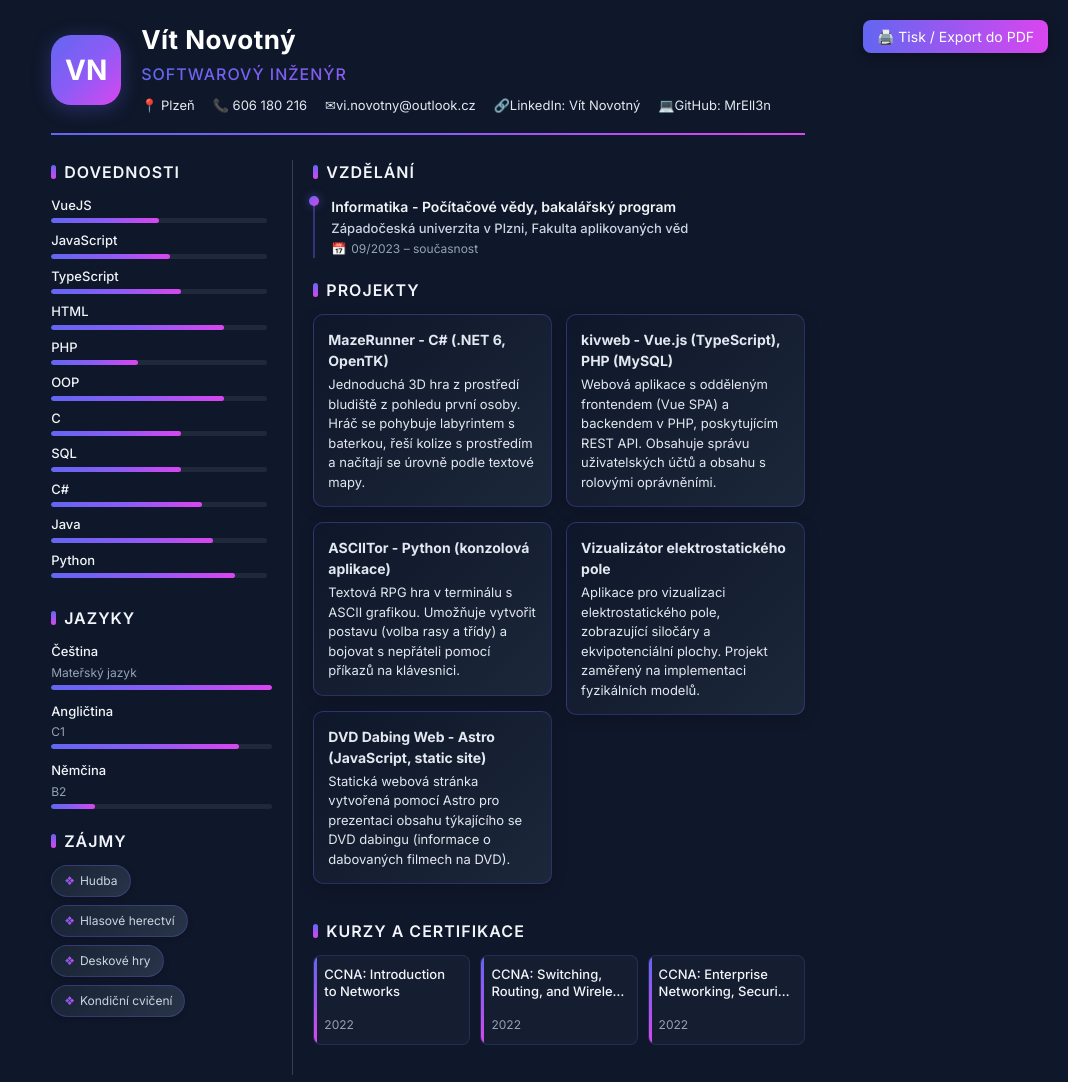
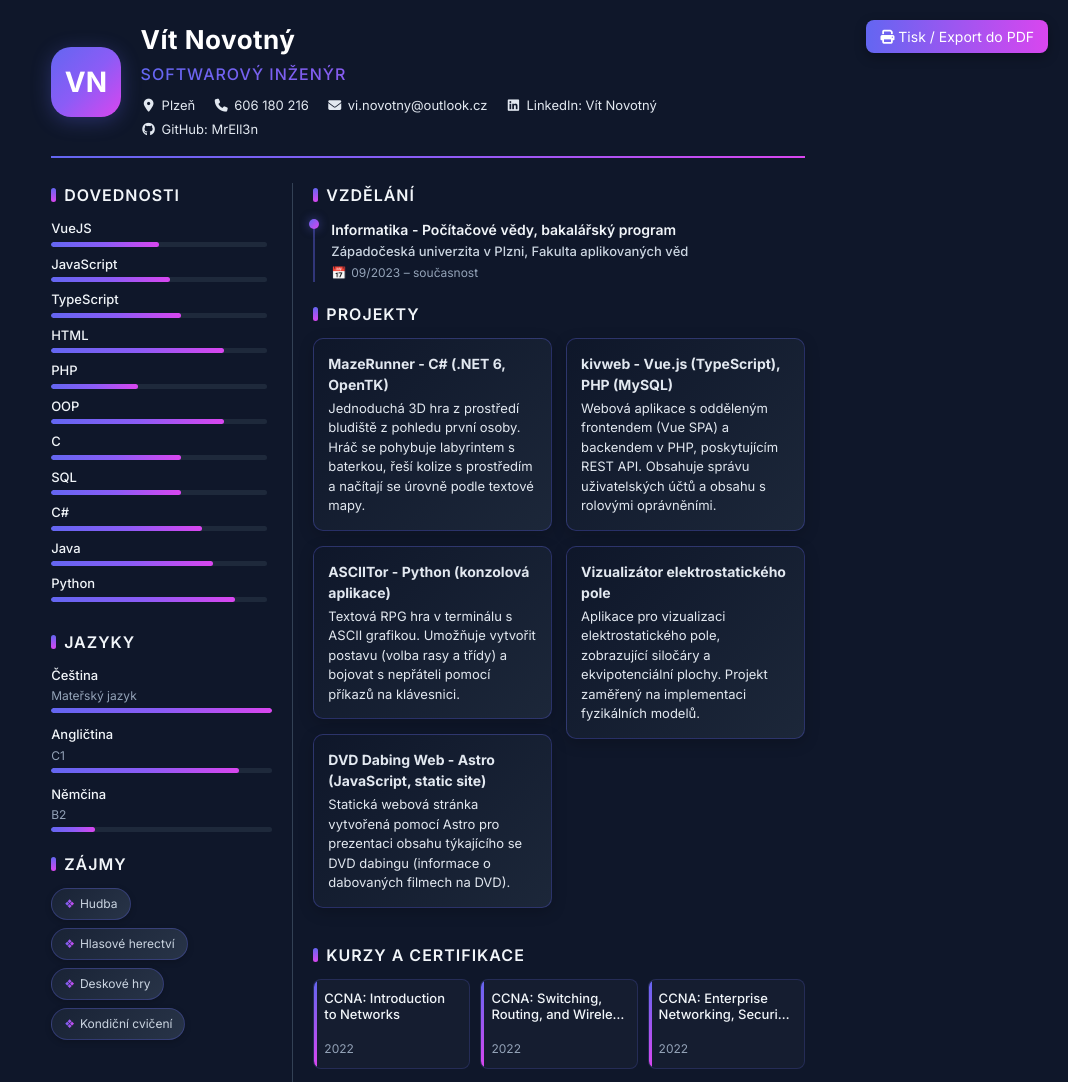
Before and after one commit to MrEll3n/mrellen-web, an Astro site: page /cv in a window 1280 px wide. Shown: the top 1082 px of the page, without its empty margins (212-1280 px from the left). Built offline with nearby package versions, Linux system fonts and the light colour scheme; Astro itself is replaced by a stand-in of ours.

Commit message:
feat: changed icons in contact and print icon

```diff
--- a/src/pages/cv.html
+++ b/src/pages/cv.html
@@ -4,6 +4,10 @@
         <meta charset="UTF-8" />
         <meta name="viewport" content="width=device-width, initial-scale=1.0" />
         <title>Vít Novotný - CV</title>
+        <link
+            rel="stylesheet"
+            href="https://cdnjs.cloudflare.com/ajax/libs/font-awesome/6.5.1/css/all.min.css"
+        />
         <style>
             @import url("https://fonts.googleapis.com/css2?family=Inter:wght@300;400;500;600;700&display=swap");
 
@@ -101,6 +105,12 @@
                 margin-bottom: 4px;
                 font-size: 13px;
                 color: #e2e8f0;
+            }
+
+            .contact-item i {
+                margin-right: 5px;
+                width: 16px;
+                text-align: center;
             }
 
             .contact-item a {
@@ -560,16 +570,20 @@
                 <h1>Vít Novotný</h1>
                 <h2>Softwarový inženýr</h2>
                 <div class="contact-info">
-                    <div class="contact-item">📍 Plzeň</div>
-                    <div class="contact-item">📞 606 180 216</div>
                     <div class="contact-item">
-                        ✉
+                        <i class="fas fa-map-marker-alt"></i> Plzeň
+                    </div>
+                    <div class="contact-item">
+                        <i class="fas fa-phone"></i> 606 180 216
+                    </div>
+                    <div class="contact-item">
+                        <i class="fas fa-envelope"></i>
                         <a href="mailto:vi.novotny@outlook.cz"
                             >vi.novotny@outlook.cz</a
                         >
                     </div>
                     <div class="contact-item">
-                        🔗
+                        <i class="fab fa-linkedin"></i>
                         <a
                             href="https://www.linkedin.com/in/vit-novotny/"
                             target="_blank"
@@ -577,7 +591,7 @@
                         >
                     </div>
                     <div class="contact-item">
-                        💻
+                        <i class="fab fa-github"></i>
                         <a href="https://github.com/MrEll3n" target="_blank"
                             >GitHub: MrEll3n</a
                         >
@@ -870,7 +884,7 @@
                 font-size: 14px;
             "
         >
-            🖨️ Tisk / Export do PDF
+            <i class="fas fa-print"></i> Tisk / Export do PDF
         </button>
     </body>
 </html>
```
